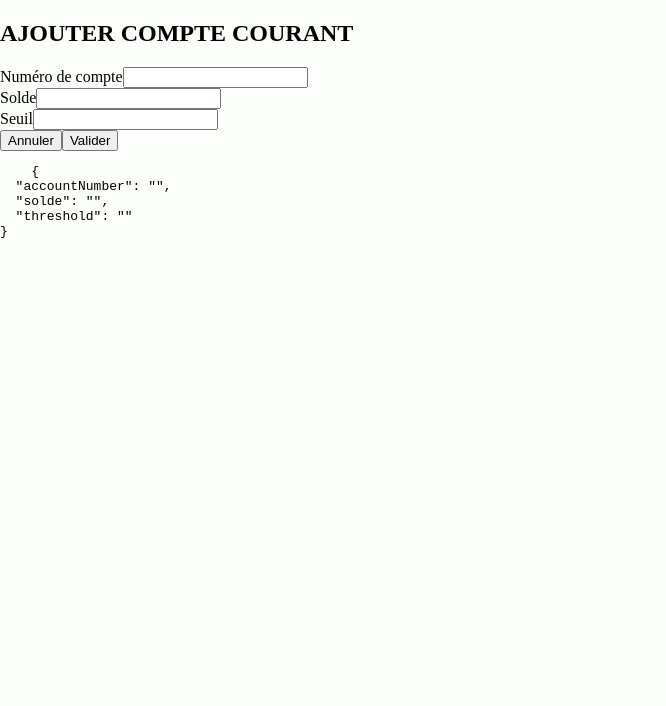
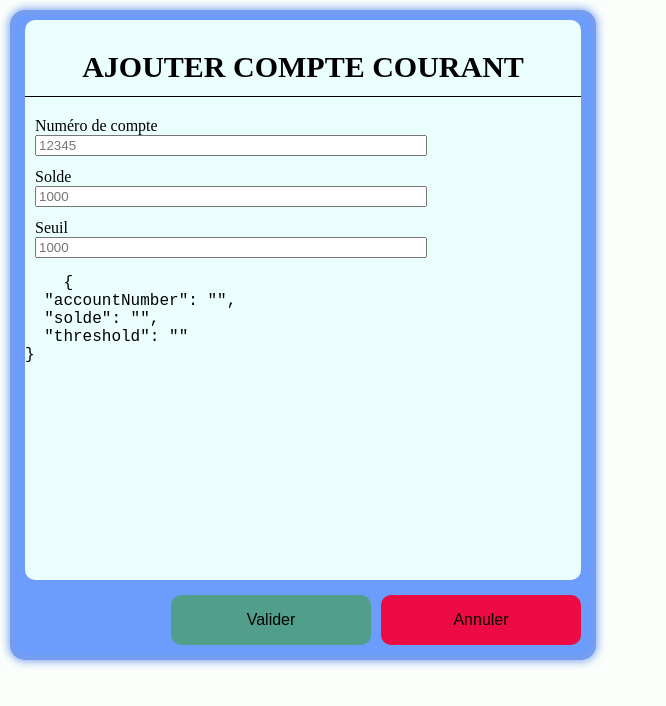
Before and after one commit to corentin-vanaquer/ProxyBankSI-Angular, an Angular app: page /add-current-account in a window 1280 px wide. Shown: the top 706 px of the page, without its empty margins (0-666 px from the left). Built offline with nearby package versions, Linux system fonts and the light colour scheme.

Commit message:
create form for both account on par with client form, placeholder aded

```diff
--- a/src/app/account-details/account-details.component.css
+++ b/src/app/account-details/account-details.component.css
@@ -5,7 +5,7 @@
 .account-details-container {
   display: flex;
   flex-direction: column;
-  justify-content: space-between;
+  justify-content: flex-start;
   height: 80vh;
   max-height: 80vh;
   max-width: 100%;
@@ -23,9 +23,7 @@
 .buttons {
   display: flex;
   justify-content: flex-start;
-  margin-top: 25px;
-  margin-left: 10px;
-  margin-right: 10px;
+  margin: 25px 10px;
 }
 
 button {
--- a/src/app/add-client/add-client.component.css
+++ b/src/app/add-client/add-client.component.css
@@ -46,7 +46,7 @@ input {
   max-width: 30vw;
 }
 
-.action-buttons{
+.action-buttons {
   display: flex;
   justify-content: flex-end;
   margin-right: 10px;
@@ -55,7 +55,8 @@ input {
 
 }
 
-.action-buttons button { background-color: #519E8A;
+.action-buttons button {
+  background-color: #519E8A;
   width: 200px;
   height: 50px;
   border: 0px solid #519E8A;
@@ -63,5 +64,4 @@ input {
   font-size: 16px;
   margin-left: 10px;
   cursor: pointer;
-
 }
--- a/src/app/add-client/add-client.component.html
+++ b/src/app/add-client/add-client.component.html
@@ -1,5 +1,5 @@
 <div class="container-create-client-form">
- <div class="form-card">
+  <div class="form-card">
     <h2>NOUVEAU CLIENT</h2>
     <form [formGroup]="clientForm" class="form-details">
       <div class="form-group">
@@ -26,9 +26,7 @@
         <label for="phone">Telephone</label>
         <input formControlName="phone" type="text" placeholder="06 12 34 56 78">
       </div>
-
     </form>
-
   </div>
   <div class="action-buttons">
     <button type="submit" (click)="onSubmitForm()" [disabled]="clientForm.invalid">Ajouter</button>
--- a/src/app/add-current-account/add-current-account.component.css
+++ b/src/app/add-current-account/add-current-account.component.css
@@ -0,0 +1,72 @@
+.container-create-account-form {
+  height: 80vh;
+  max-height: 80vh;
+  width: 45vw;
+  margin: 10px;
+  border: 5px solid #749df0;
+  border-radius: 15px;
+  box-shadow: 0px 0px 10px 1px #749df0;
+  display: flex;
+  flex-direction: column;
+  background-color: #6c9cfc;
+}
+
+.form-card {
+  flex-direction: column;
+  justify-content: space-around;
+  font-size: 16px;
+  border: 0px solid #EAFFFD;
+  border-radius: 10px;
+  background-color: #EAFFFD;
+  margin: 5px 10px;
+  height: 80vh;
+  padding-top: 10px;
+}
+
+h2 {
+  text-align: center;
+  font-size: 30px;
+  margin-top: 20px;
+  margin-bottom: 20px;
+  border-bottom: 1px solid black;
+  padding-bottom: 12px;
+}
+
+.form-group {
+  display: flex;
+  flex-direction: column;
+  margin-left: 10px;
+  margin-bottom: 12px;
+  font-size: 16px;
+}
+
+input {
+  max-width: 30vw;
+}
+
+.action-buttons {
+  display: flex;
+  justify-content: flex-end;
+  margin-right: 10px;
+  margin-bottom: 10px;
+  margin-top: 10px;
+}
+
+.action-buttons button {
+  width: 200px;
+  height: 50px;
+  border-radius: 10px;
+  font-size: 16px;
+  margin-left: 10px;
+  cursor: pointer;
+}
+
+.button-ok {
+  background-color: #519E8A;
+  border: 0px solid #519E8A;
+}
+
+.button-danger {
+  background-color: #EC0B43;
+  border: 0px solid #EC0B43;
+}
--- a/src/app/add-current-account/add-current-account.component.html
+++ b/src/app/add-current-account/add-current-account.component.html
@@ -1,30 +1,30 @@
+<div class="container-create-account-form">
+  <div class="form-card">
     <h2>AJOUTER COMPTE COURANT</h2>
-
-<div>
     <form #f="ngForm">
-
-        <div>
+      <div class="form-group">
         <label for="">Numéro de compte</label>
-            <input [(ngModel)]="currentAccountToCreate.accountNumber" type="text" required="true" name="accountNumber">
+        <input [(ngModel)]="currentAccountToCreate.accountNumber" type="text" required="true" name="accountNumber" placeholder="12345">
       </div>
 
-        <div>
+      <div class="form-group">
         <label for="">Solde</label>
-            <input [(ngModel)]="currentAccountToCreate.solde" type="text" required="true" name="solde">
+        <input [(ngModel)]="currentAccountToCreate.solde" type="text" required="true" name="solde" placeholder="1000">
       </div>
 
-        <div>
+      <div class="form-group">
         <label for="">Seuil</label>
-            <input [(ngModel)]="currentAccountToCreate.threshold" type="text" required="true" name="threshold">
+        <input [(ngModel)]="currentAccountToCreate.threshold" type="text" required="true" name="threshold" placeholder="1000">
       </div>
+    </form>
 
-        <button (click)="return()" type="button">Annuler</button>
-        <button type="submit">Valider</button>
-
-
-    </form>
-</div>
 
     <pre>
     {{f.value | json }}
 </pre>
+  </div>
+  <div class="action-buttons">
+    <button type="submit" class="button-ok">Valider</button>
+    <button (click)="return()" type="button" class="button-danger">Annuler</button>
+  </div>
+</div>
--- a/src/app/add-savings-account/add-savings-account.component.css
+++ b/src/app/add-savings-account/add-savings-account.component.css
@@ -0,0 +1,72 @@
+.container-create-account-form {
+  height: 80vh;
+  max-height: 80vh;
+  width: 45vw;
+  margin: 10px;
+  border: 5px solid #749df0;
+  border-radius: 15px;
+  box-shadow: 0px 0px 10px 1px #749df0;
+  display: flex;
+  flex-direction: column;
+  background-color: #6c9cfc;
+}
+
+.form-card {
+  flex-direction: column;
+  justify-content: space-around;
+  font-size: 16px;
+  border: 0px solid #EAFFFD;
+  border-radius: 10px;
+  background-color: #EAFFFD;
+  margin: 5px 10px;
+  height: 80vh;
+  padding-top: 10px;
+}
+
+h2 {
+  text-align: center;
+  font-size: 30px;
+  margin-top: 20px;
+  margin-bottom: 20px;
+  border-bottom: 1px solid black;
+  padding-bottom: 12px;
+}
+
+.form-group {
+  display: flex;
+  flex-direction: column;
+  margin-left: 10px;
+  margin-bottom: 12px;
+  font-size: 16px;
+}
+
+input {
+  max-width: 30vw;
+}
+
+.action-buttons {
+  display: flex;
+  justify-content: flex-end;
+  margin-right: 10px;
+  margin-bottom: 10px;
+  margin-top: 10px;
+}
+
+.action-buttons button {
+  width: 200px;
+  height: 50px;
+  border-radius: 10px;
+  font-size: 16px;
+  margin-left: 10px;
+  cursor: pointer;
+}
+
+.button-ok {
+  background-color: #519E8A;
+  border: 0px solid #519E8A;
+}
+
+.button-danger {
+  background-color: #EC0B43;
+  border: 0px solid #EC0B43;
+}
--- a/src/app/add-savings-account/add-savings-account.component.html
+++ b/src/app/add-savings-account/add-savings-account.component.html
@@ -1,30 +1,32 @@
+<div class="container-create-account-form">
+  <div class="form-card">
     <h2>AJOUTER COMPTE D'EPARGNE</h2>
-
-<div>
     <form #f="ngForm">
 
-        <div>
+      <div class="form-group">
         <label for="">Numéro de compte</label>
-            <input [(ngModel)]="savingsAccountToCreate.accountNumber" type="text" required="true" name="accountNumber">
+        <input [(ngModel)]="savingsAccountToCreate.accountNumber" type="text" required="true" name="accountNumber" placeholder="12345">
       </div>
 
-        <div>
+      <div class="form-group">
         <label for="">Solde</label>
-            <input [(ngModel)]="savingsAccountToCreate.solde" type="text" required="true" name="solde">
+        <input [(ngModel)]="savingsAccountToCreate.solde" type="text" required="true" name="solde" placeholder="1000">
       </div>
 
-        <div>
+      <div class="form-group">
         <label for="">Taux</label>
-            <input [(ngModel)]="savingsAccountToCreate.rate" type="text" required="true" name="taux">
+        <input [(ngModel)]="savingsAccountToCreate.rate" type="text" required="true" name="taux" placeholder="0.1">
       </div>
+    </form>
 
-        <button (click)="return()" type="button">Annuler</button>
-        <button type="submit">Valider</button>
-
-
-    </form>
-</div>
 
     <pre>
     {{f.value | json }}
   </pre>
+  </div>
+  <div class="action-buttons">
+    <button type="submit" class="button-ok">Valider</button>
+    <button (click)="return()" type="button" class="button-danger">Annuler</button>
+
+  </div>
+</div>
--- a/src/app/historical/historical.component.css
+++ b/src/app/historical/historical.component.css
@@ -0,0 +1,16 @@
+.container-histo {
+  margin-left: 10px;
+  border: 0px solid #EAFFFD;
+  border-radius: 10px;
+  background-color: #EAFFFD;
+  margin: 5px 10px;
+  height: 60vh;
+  padding-top: 10px;
+}
+
+li {
+  list-style-type: none;
+  padding: 10px;
+  margin-left: 10px;
+  font-size: 16px;
+}
--- a/src/app/historical/historical.component.html
+++ b/src/app/historical/historical.component.html
@@ -1,3 +1,4 @@
+<div class="container-histo">
   <li>
     ma liste d'activité
   </li>
@@ -10,3 +11,4 @@
   <li>
     ma liste d'activité
   </li>
+</div>
--- a/src/app/transfer/transfer.component.css
+++ b/src/app/transfer/transfer.component.css
@@ -0,0 +1,45 @@
+.container-transfert {
+  margin-left: 10px;
+  border: 0px solid #EAFFFD;
+  border-radius: 10px;
+  background-color: #EAFFFD;
+  margin: 5px 10px;
+  height: 60vh;
+  padding-top: 10px;
+}
+
+.form-group {
+  display: flex;
+  flex-direction: column;
+  margin-left: 10px;
+  margin-bottom: 12px;
+  font-size: 16px;
+  width: 30vw;
+}
+
+label {
+  margin-left: 10px;
+}
+
+.button-container {
+  margin-top: 24px;
+}
+
+button {
+  width: 115px;
+  height: 50px;
+  border-radius: 10px;
+  font-size: 16px;
+  cursor: pointer;
+  margin-left: 10px;
+}
+
+.button-ok {
+  background-color: #519E8A;
+  border: 0px solid #519E8A;
+}
+
+.button-danger {
+  background-color: #EC0B43;
+  border: 0px solid #EC0B43
+}
--- a/src/app/transfer/transfer.component.html
+++ b/src/app/transfer/transfer.component.html
@@ -1,15 +1,15 @@
-<div>
-    <form #f="ngForm">
+<div class="container-transfert">
+  <form #f="ngForm">
 
-        <label for="">Compte bénéficiaire</label>
-        <input [(ngModel)]="TransferAction.beneficiarysAccount" type="text" required="true" name="beneficiarysAccount">
+    <label for="">Compte bénéficiaire</label>
+    <input [(ngModel)]="TransferAction.beneficiarysAccount" type="text" required="true" name="beneficiarysAccount" class="form-group">
 
-        <label for="">Montant du virement</label>
-        <input [(ngModel)]="TransferAction.amount" type="text" required="true" name="amount">
-
-        <button>Annuler</button>
-        <button>Accepter</button>
-    </form>
+    <label for="">Montant du virement</label>
+    <input [(ngModel)]="TransferAction.amount" type="text" required="true" name="amount" class="form-group">
+    <div class="button-container">
+    <button class="button-ok">Annuler</button>
+    <button class="button-danger">Accepter</button>
+  </div>
+  </form>
+  {{f.value | json }}
 </div>
-
-{{f.value | json }}
```
Lines whose indentation alone changed are shown as unchanged.
